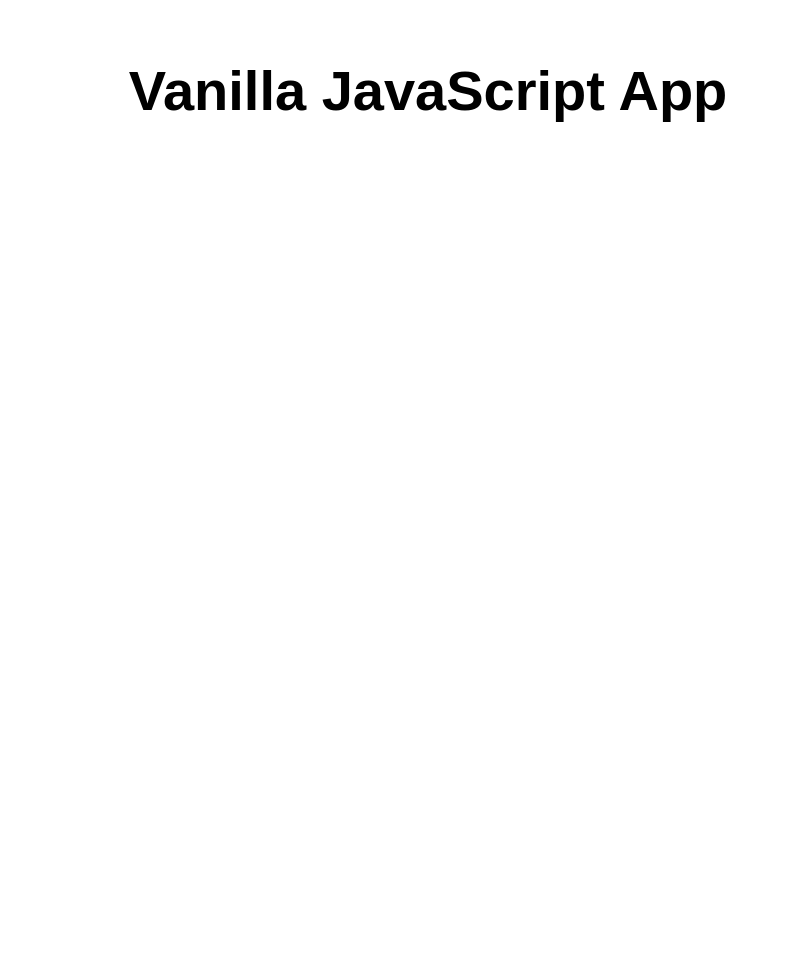
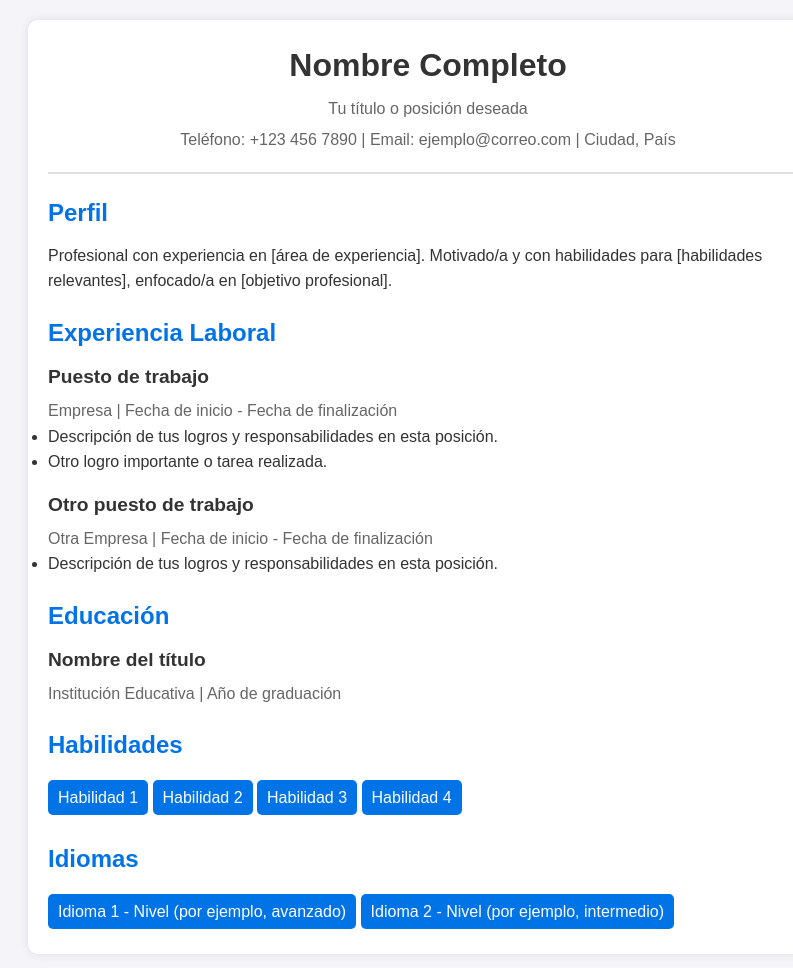
Before and after one commit to opetro2006/Hoja_De_Vida, a website: page src/index.html in a window 1280 px wide. Shown: the whole page, without its empty margins (212-1005 px from the left). Before the commit the page ends 800 px from the top, so only its background shows below. Drawn offline with Linux system fonts and the light colour scheme.

Commit message:
CAMBIO 1

```diff
--- a/src/index.html
+++ b/src/index.html
@@ -1,17 +1,68 @@
 <!DOCTYPE html>
-<html lang="en">
+<html lang="es">
+<head>
+    <meta charset="UTF-8">
+    <meta name="viewport" content="width=device-width, initial-scale=1.0">
+    <title>Hoja de vida</title>
+    <link rel="stylesheet" href="styles.css">
+</head>
+<body>
+    <div class="cv-container">
+        <header class="cv-header">
+            <h1>Nombre Completo</h1>
+            <p>Tu título o posición deseada</p>
+            <p>Teléfono: +123 456 7890 | Email: ejemplo@correo.com | Ciudad, País</p>
+        </header>
 
-<head>
-  <meta charset="UTF-8">
-  <meta name="viewport" content="width=device-width, initial-scale=1.0">
-  <link rel="stylesheet" href="styles.css">
-  <title>Vanilla JavaScript App</title>
-</head>
+        <section class="cv-section">
+            <h2>Perfil</h2>
+            <p>Profesional con experiencia en [área de experiencia]. Motivado/a y con habilidades para [habilidades relevantes], enfocado/a en [objetivo profesional].</p>
+        </section>
 
-<body>
-  <main>
-    <h1>Vanilla JavaScript App</h1>
-  </main>
+        <section class="cv-section">
+            <h2>Experiencia Laboral</h2>
+            <div class="cv-job">
+                <h3>Puesto de trabajo</h3>
+                <p>Empresa | Fecha de inicio - Fecha de finalización</p>
+                <ul>
+                    <li>Descripción de tus logros y responsabilidades en esta posición.</li>
+                    <li>Otro logro importante o tarea realizada.</li>
+                </ul>
+            </div>
+            <div class="cv-job">
+                <h3>Otro puesto de trabajo</h3>
+                <p>Otra Empresa | Fecha de inicio - Fecha de finalización</p>
+                <ul>
+                    <li>Descripción de tus logros y responsabilidades en esta posición.</li>
+                </ul>
+            </div>
+        </section>
+
+        <section class="cv-section">
+            <h2>Educación</h2>
+            <div class="cv-education">
+                <h3>Nombre del título</h3>
+                <p>Institución Educativa | Año de graduación</p>
+            </div>
+        </section>
+
+        <section class="cv-section">
+            <h2>Habilidades</h2>
+            <ul class="cv-skills">
+                <li>Habilidad 1</li>
+                <li>Habilidad 2</li>
+                <li>Habilidad 3</li>
+                <li>Habilidad 4</li>
+            </ul>
+        </section>
+
+        <section class="cv-section">
+            <h2>Idiomas</h2>
+            <ul class="cv-languages">
+                <li>Idioma 1 - Nivel (por ejemplo, avanzado)</li>
+                <li>Idioma 2 - Nivel (por ejemplo, intermedio)</li>
+            </ul>
+        </section>
+    </div>
 </body>
-
 </html>
--- a/src/styles.css
+++ b/src/styles.css
@@ -1,21 +1,76 @@
+/* Reset de márgenes y padding */
 * {
-  font-family: Arial, Helvetica, sans-serif;
+  margin: 0;
+  padding: 0;
+  box-sizing: border-box;
 }
 
-html, body {
-  margin: 0;
-  border: 0;
-  padding: 0;
-  background-color: #fff;
+body {
+  font-family: Arial, sans-serif;
+  background-color: #f4f4f9;
+  color: #333;
+  line-height: 1.6;
 }
 
-main {
-  margin: auto;
-  width: 50%;
+.cv-container {
+  max-width: 800px;
+  margin: 20px auto;
   padding: 20px;
+  background-color: #fff;
+  border-radius: 10px;
+  box-shadow: 0 0 10px rgba(0, 0, 0, 0.1);
 }
 
-main > h1 {
+.cv-header {
   text-align: center;
-  font-size: 3.5em;
+  padding-bottom: 20px;
+  border-bottom: 2px solid #e0e0e0;
 }
+
+.cv-header h1 {
+  font-size: 2em;
+  color: #333;
+}
+
+.cv-header p {
+  color: #666;
+  margin-top: 5px;
+}
+
+.cv-section {
+  margin-top: 20px;
+}
+
+.cv-section h2 {
+  font-size: 1.5em;
+  color: #0073e6;
+  margin-bottom: 10px;
+}
+
+.cv-job, .cv-education {
+  margin-bottom: 15px;
+}
+
+.cv-job h3, .cv-education h3 {
+  font-size: 1.2em;
+  color: #333;
+  margin-bottom: 5px;
+}
+
+.cv-job p, .cv-education p {
+  color: #666;
+}
+
+.cv-skills, .cv-languages {
+  list-style: none;
+  padding-left: 0;
+}
+
+.cv-skills li, .cv-languages li {
+  background-color: #0073e6;
+  color: #fff;
+  padding: 5px 10px;
+  margin: 5px 0;
+  border-radius: 5px;
+  display: inline-block;
+}
```
